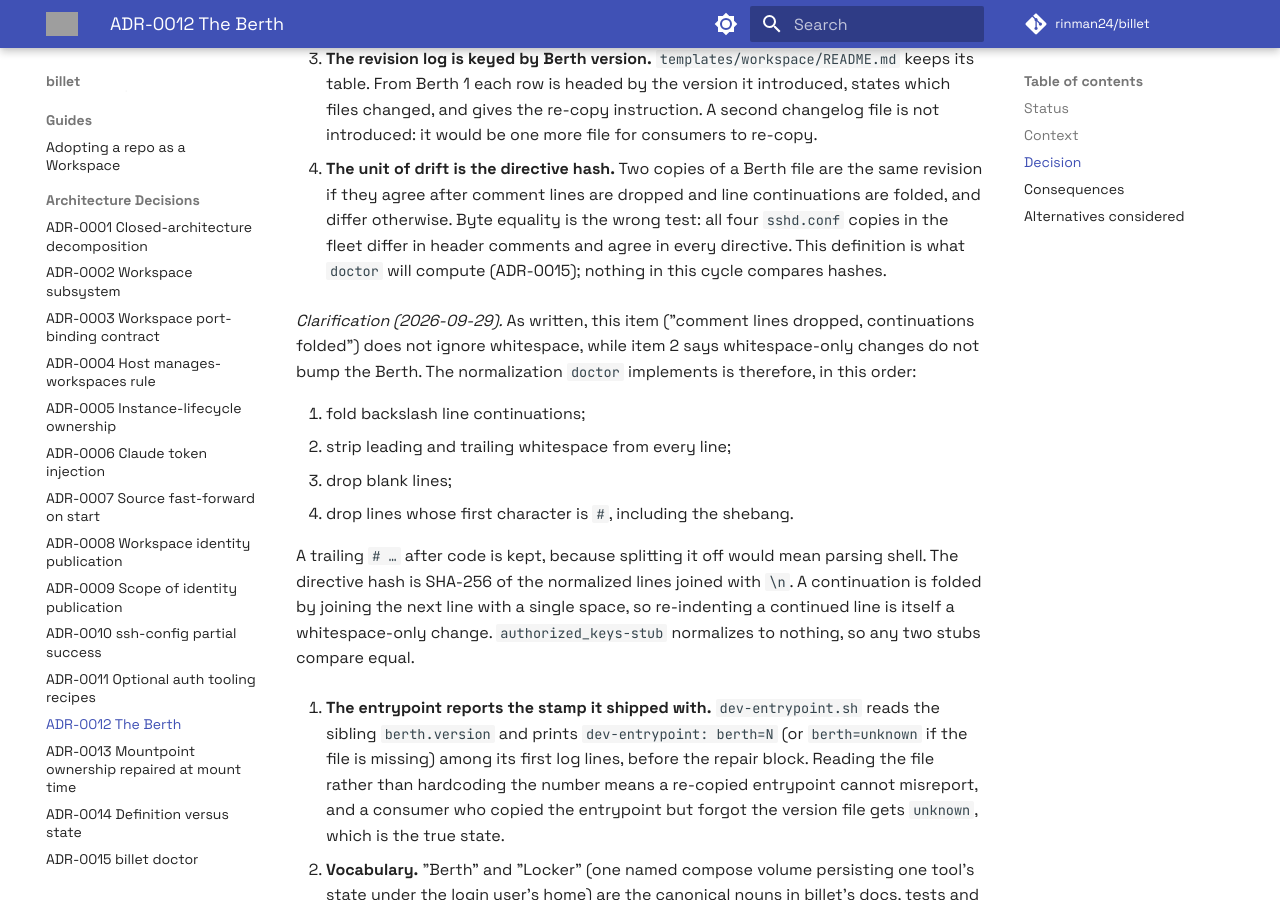
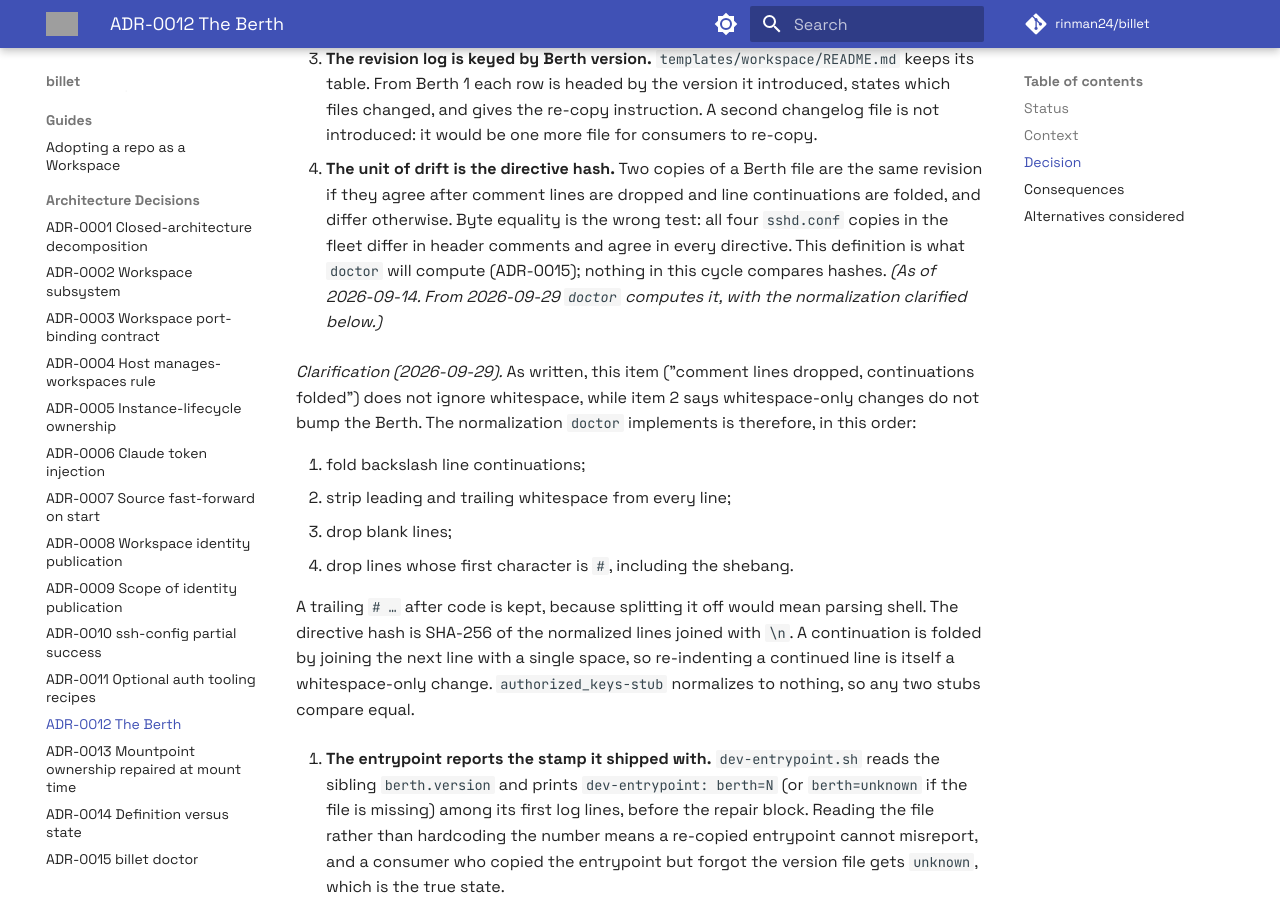
Before and after one commit to rinman24/billet, an MkDocs documentation site: the page built from docs/adr/adr-0012-the-berth.md, in a window 1280 px wide and 900 px high, scrolled down 2435 px. Built offline with MkDocs 1.6.1 and Material for MkDocs 9.7.7, drawn with Linux system fonts in a browser that asks for light colours; comment, search, counter and statistics services are not loaded; grey boxes are pictures that could not be loaded.

Commit message:
docs: align ADR-0012, ADR-0015 and CONTEXT-MAP wording with doctor's behavior
ADR-0012 item 5's 'nothing in this cycle compares hashes' is dated so it no
longer contradicts the 2026-09-29 clarification; ADR-0015 item 2 says a
missing file (and a non-ok stamp) is reported as a warn, as the renderer
prints it; CONTEXT-MAP open question 2 records A2 dropped on 2026-09-29.

```diff
--- a/docs/adr/adr-0012-the-berth.md
+++ b/docs/adr/adr-0012-the-berth.md
@@ -86,7 +86,8 @@ to `.devcontainer/berth.version`. The entrypoint prints the version it was copie
    if they agree after comment lines are dropped and line continuations are folded, and differ
    otherwise. Byte equality is the wrong test: all four `sshd.conf` copies in the fleet differ
    in header comments and agree in every directive. This definition is what `doctor` will
-   compute (ADR-0015); nothing in this cycle compares hashes.
+   compute (ADR-0015); nothing in this cycle compares hashes. *(As of 2026-09-14. From
+   2026-09-29 `doctor` computes it, with the normalization clarified below.)*
 
    *Clarification (2026-09-29).* As written, this item ("comment lines dropped, continuations
    folded") does not ignore whitespace, while item 2 says whitespace-only changes do not bump
```
Also changed, not shown: docs/CONTEXT-MAP.md (+1 -1 lines), docs/adr/adr-0015-billet-doctor.md (+1 -1 lines).
